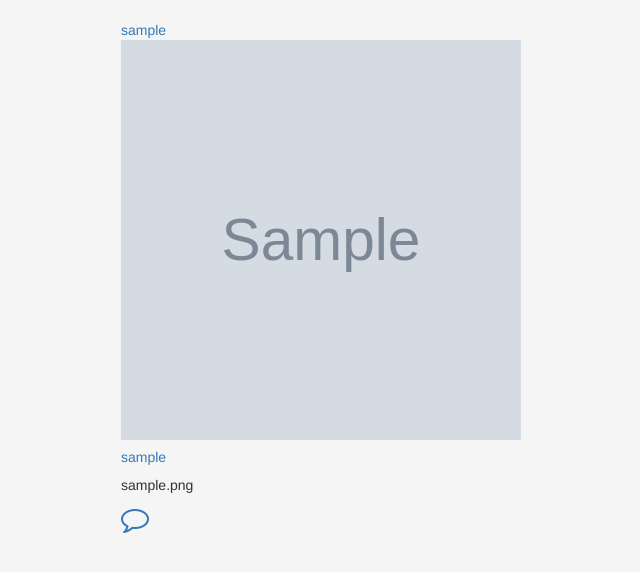
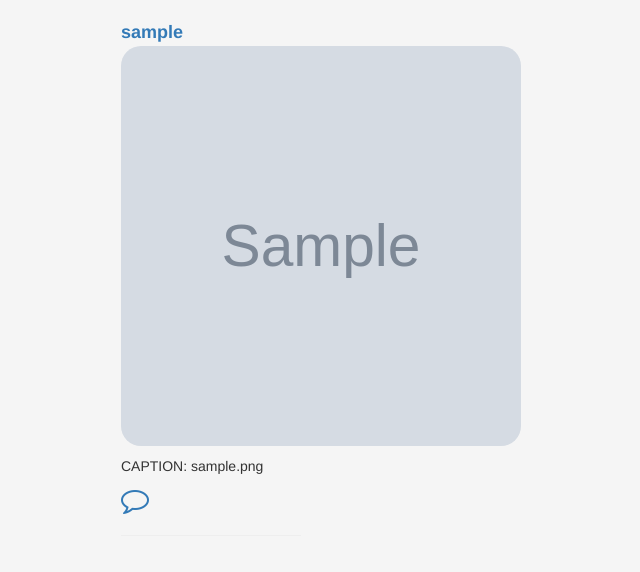
Before and after one commit to MichelAtieno/Instagram-Clone, a Django app: page /home/ in a window 1280 px wide. Shown: the part 52-624 px from the top of the page, without its empty margins (144-784 px from the left). Run offline with Django 3.2, Linux system fonts and the light colour scheme; a user stored in the database is signed in; tables that the repository leaves empty hold one stand-in row (values such as "Sample post"); grey boxes marked "Sample" are stand-in pictures; some libraries are stand-ins or nearby versions.

Commit message:
Edited pages with simple css

```diff
--- a/instagram/templates/comment.html
+++ b/instagram/templates/comment.html
@@ -8,7 +8,7 @@
                 <p class="home-text">
                         <a href="{% url 'profile' username=image.user_profile.username %}">{{image.user_profile.username}}</a>
                 </p>
-                <img src="{{image.photo.url}}" alt="Image" class="img-responsive" style="height:400px;width:400px;">
+                <img src="{{image.photo.url}}" alt="Image" class="img-responsive" style="height:400px;width:400px;border-radius:20px;">
                 <ul class="list-inline home-list">
                     <li class="list-inline-item">
                             <a href="{% url 'profile' username=image.user_profile.username %}">{{image.user_profile.username}}</a>
--- a/instagram/templates/home.html
+++ b/instagram/templates/home.html
@@ -8,19 +8,20 @@
             <div class="col-md-8">
                     {% for img in images%}
                     <div class="card" style="width: 18rem;" data-toggle="modal" data-target="#{{img.id}}">
-                            <a href="{% url 'profile' username=img.user_profile.username %}">{{img.user_profile.username}}</a>
-                            <img class="card-img-top" src="{{img.photo.url}}" alt="Card image cap" class="img-responsive" style="height:400px;width:400px;">
+                            <a href="{% url 'profile' username=img.user_profile.username %}" style="font-weight:bolder;font-size:18px;">{{img.user_profile.username}}</a>
+                            <img class="card-img-top" src="{{img.photo.url}}" alt="Card image cap" class="img-responsive" style="height:400px;width:400px;border-radius:20px;">
                             <div class="card-body">
-                              <h5 class="card-title">
-                                   <a href="{% url 'profile' username=img.user_profile.username %}">{{img.user_profile.username}}</a></h5>
+                              <h5 class="card-title"></h5>
+                                   <!-- <a href="{% url 'profile' username=img.user_profile.username %}" style="font-weight:bolder;font-size:18px;">{{img.user_profile.username}}</a> -->
 
-                              <p class="card-text">
+                              <p class="card-text" style="font-weight:bolder;">
                                   {% autoescape on %}
-                                    <p>{{img.image_caption}}</p>
+                                    <p>CAPTION:  {{img.image_caption}}</p>
                                   {% endautoescape%}</p>
 
                                   <a href="{% url 'image_comment' image_id=img.id %}"><i class="fa fa-comment-o fa-2x" aria-hidden="true"></i></a>
-
+                                  <br>
+                                  <hr>
                             </div>
 
                             {% empty %}
@@ -28,8 +29,9 @@
 
 
 
-                          </div>
-                          {% endfor %}
+                    </div>
+
+                    {% endfor %}
 
             </div>
             <div class="col-md-2"></div>
--- a/instagram/templates/profile/profile.html
+++ b/instagram/templates/profile/profile.html
@@ -69,7 +69,7 @@
         <div class="row">
             {% for img in images %}
             <div class="col-md-4">
-                <img src="{{img.photo.url}}" alt="Image" style="height:400px;width:400px;" class="img-responsive">
+                <img src="{{img.photo.url}}" alt="Image" style="height:400px;width:400px;border-radius:20px;" class="img-responsive">
                 <h3>
                     <a data-toggle="modal" data-target="#{{one_image.id}}" style="font-size:40px; color: rgb(62, 235, 235);;text-transform: capitalize; text-align:center; text-decoration: underline; font-family:'Segoe UI';">{{one_image.name}}</a>
                 </h3>
--- a/instagram/templates/search.html
+++ b/instagram/templates/search.html
@@ -14,7 +14,7 @@
             <div class="card" style="width: 18rem;">
                 {% if profile.profile_photo %}
                 <p>{{profile.user.username}}</p>
-                <img class="card-img-top" src="{{profile.profile_photo.url}}" alt="Card image cap" class="img-responsive"  style="height:400px;width:400px;">
+                <img class="card-img-top" src="{{profile.profile_photo.url}}" alt="Card image cap" class="img-responsive"  style="height:400px;width:400px;border-radius:20px;">
                 <div class="card-body">
                 <h5 class="card-title">{{profile.bio}} </h5>
                 {% endif %}
```
Also changed, not shown: static/css/styles.css (line endings or trailing spaces).
